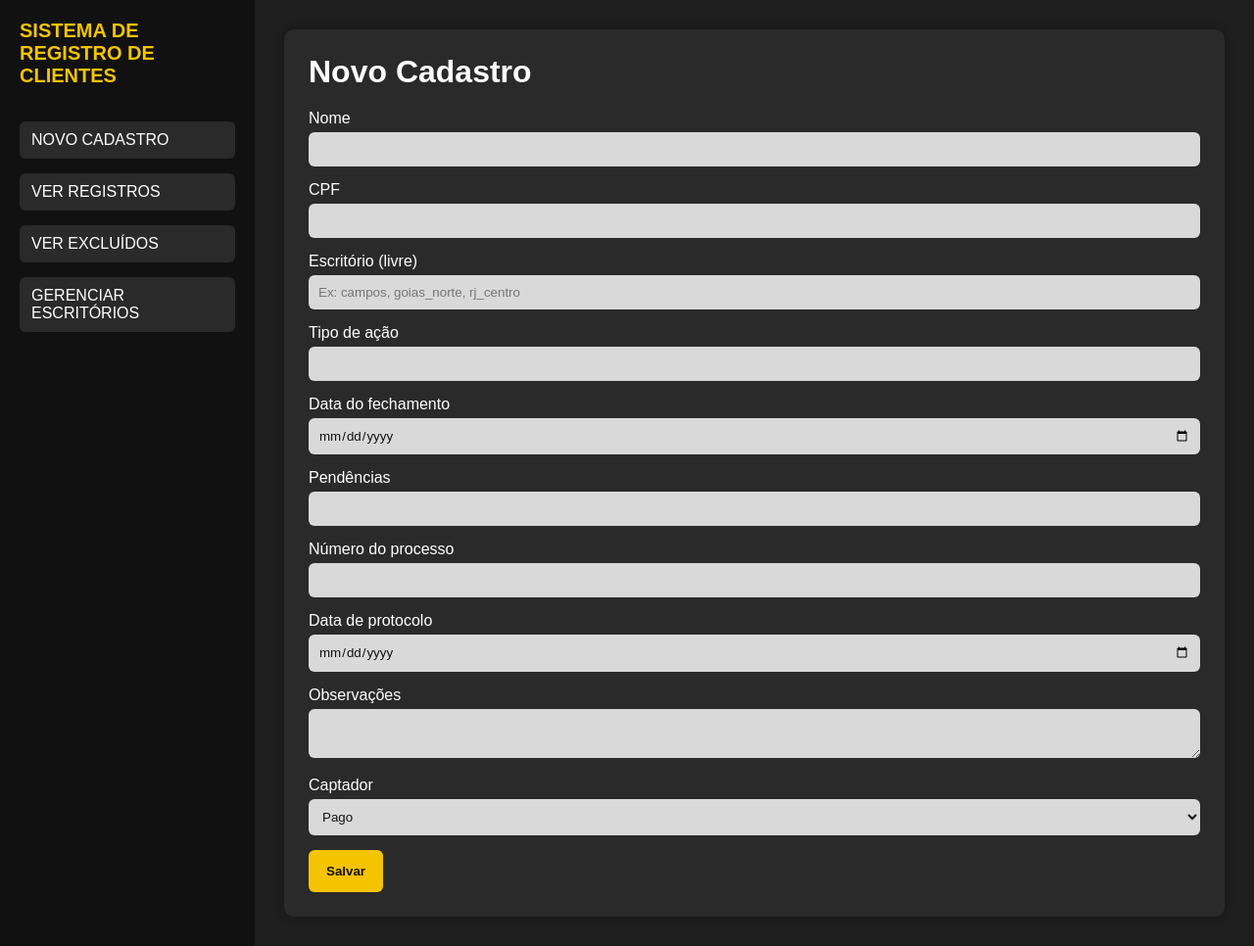
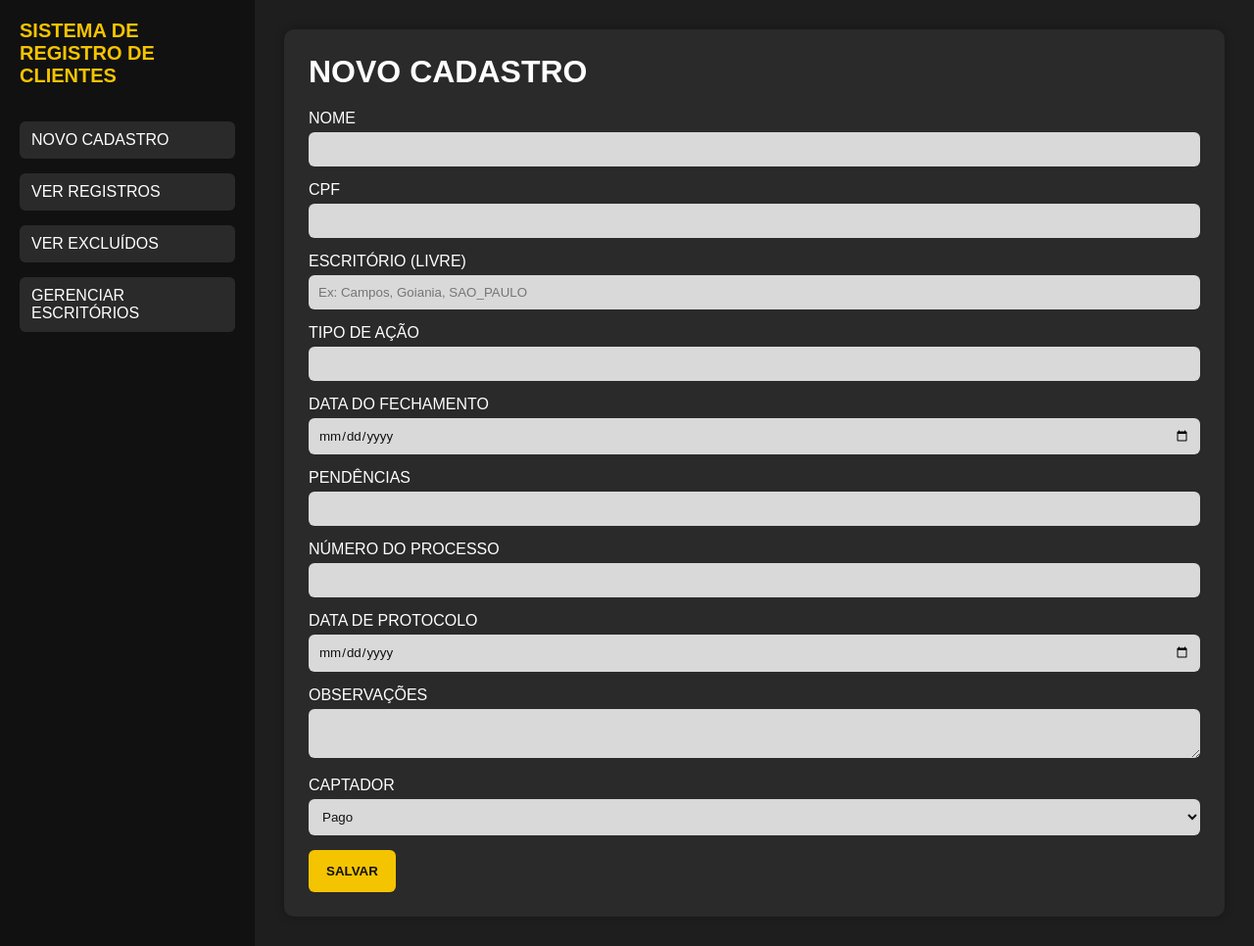
Before and after one commit to bponedev/REGISTRO-DE-CLIENTES, a Flask app: page / in a window 1280 px wide. Shown: the whole page at 98% size. Run offline with Flask 3, Linux system fonts and the light colour scheme; data that the repository does not hold is empty.

Commit message:
Update index.html

```diff
--- a/templates/index.html
+++ b/templates/index.html
@@ -1,31 +1,31 @@
 {% extends "base.html" %}
 {% block content %}
 <div class="card">
-  <h1>Novo Cadastro</h1>
+  <h1>NOVO CADASTRO</h1>
 
   <form action="{{ url_for('submit') }}" method="post">
-    <label class="field">Nome<input name="nome" required></label>
+    <label class="field">NOME<input name="nome" required></label>
     <label class="field">CPF<input name="cpf" required></label>
 
-    <label class="field">Escritório (livre)
-      <input name="escritorio" placeholder="Ex: campos, goias_norte, rj_centro">
+    <label class="field">ESCRITÓRIO (LIVRE)
+      <input name="escritorio" placeholder="Ex: Campos, Goiania, SAO_PAULO">
     </label>
 
-    <label class="field">Tipo de ação<input name="tipo_acao"></label>
-    <label class="field">Data do fechamento<input type="date" name="data_fechamento"></label>
-    <label class="field">Pendências<input name="pendencias"></label>
-    <label class="field">Número do processo<input name="numero_processo"></label>
-    <label class="field">Data de protocolo<input type="date" name="data_protocolo"></label>
-    <label class="field">Observações<textarea name="observacoes"></textarea></label>
+    <label class="field">TIPO DE AÇÃO<input name="tipo_acao"></label>
+    <label class="field">DATA DO FECHAMENTO<input type="date" name="data_fechamento"></label>
+    <label class="field">PENDÊNCIAS<input name="pendencias"></label>
+    <label class="field">NÚMERO DO PROCESSO<input name="numero_processo"></label>
+    <label class="field">DATA DE PROTOCOLO<input type="date" name="data_protocolo"></label>
+    <label class="field">OBSERVAÇÕES<textarea name="observacoes"></textarea></label>
 
-    <label class="field">Captador
+    <label class="field">CAPTADOR
       <select name="captador">
         <option>Pago</option>
         <option>Não pago</option>
       </select>
     </label>
 
-    <button class="btn" type="submit">Salvar</button>
+    <button class="btn" type="submit">SALVAR</button>
   </form>
 </div>
 {% endblock %}
```
